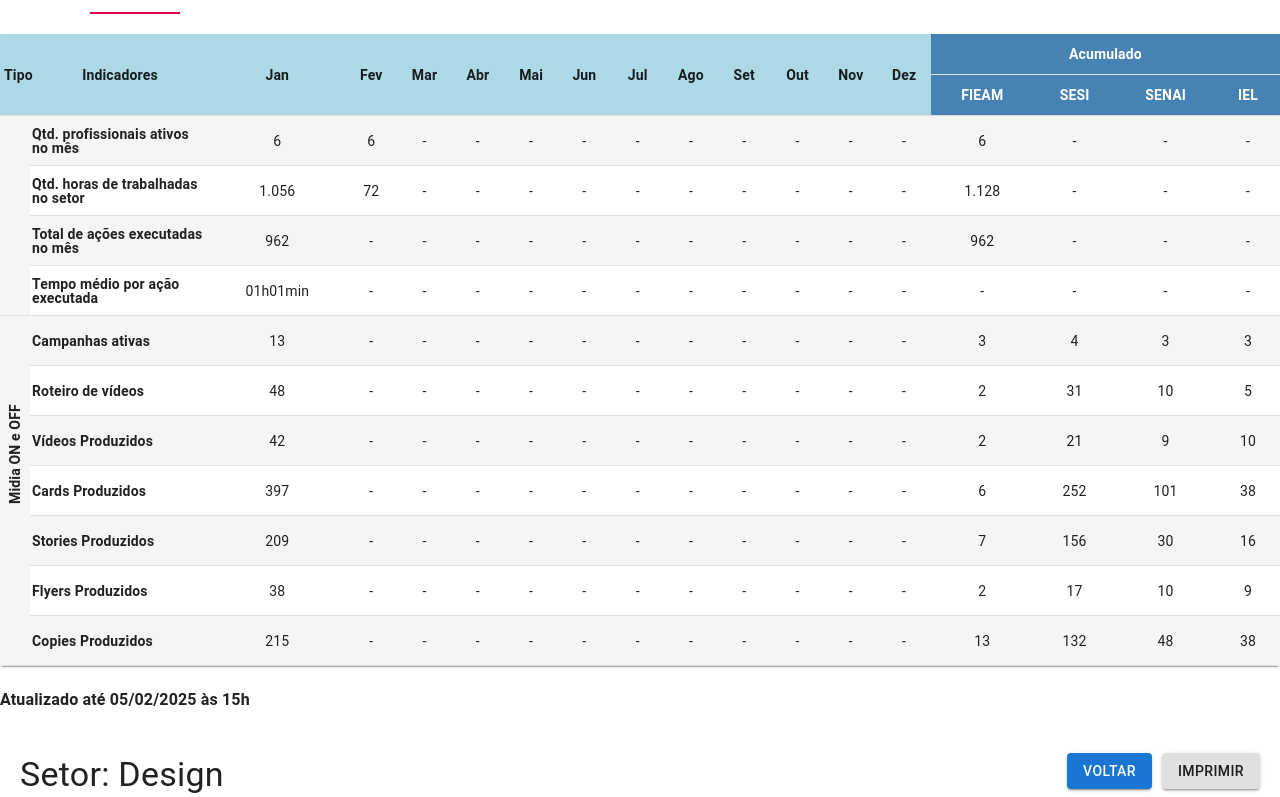
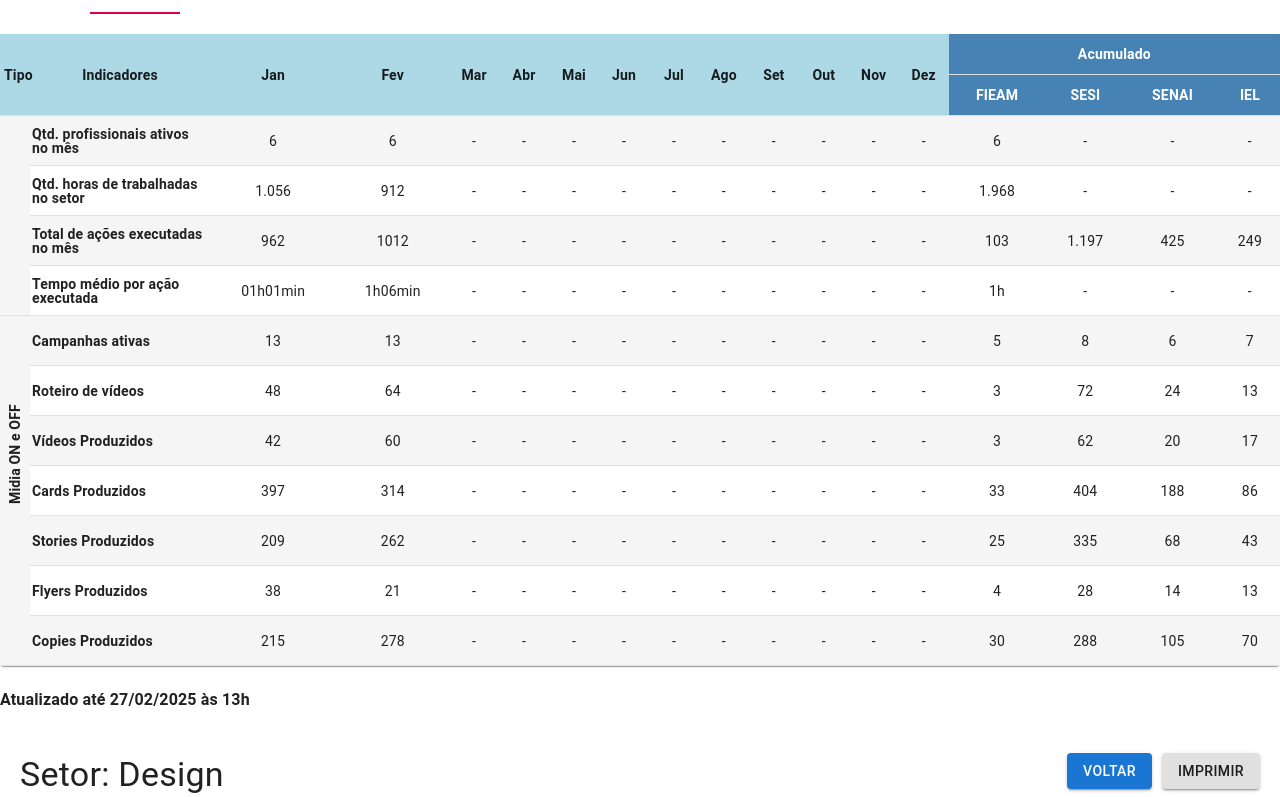
Before and after one commit to Jonathanbfb/organograma, a React (Vite) app: page /indicadores/setor/Geral in a window 1280 px wide. Shown: the part 2000-2797 px from the top of the page. Built offline with nearby package versions, Linux system fonts and the light colour scheme.

Commit message:
Atualização dos campos 27-02 Parte Final

```diff
--- a/src/pages/setores/Administracao.tsx
+++ b/src/pages/setores/Administracao.tsx
@@ -29,7 +29,7 @@ const Administracao: React.FC = () => {
     {
       "indicadores": "Qtd. profissionais ativos no mês",
       "jan": "-", "fev": "-", "mar": "-", "abr": "-", "mai": "-", "jun": "-", "jul": "-", "ago": "-", "set": "-", "out": "-", "nov": 5,"dez": 5,
-      "acumulado": { "fieam": 10, "sesi": "-", "senai": "-", "iel": "-" }
+      "acumulado": { "fieam": 5, "sesi": "-", "senai": "-", "iel": "-" }
     },
     {
       "indicadores": "Qtd. de horas trabalhadas no setor",
@@ -87,65 +87,61 @@ const Administracao: React.FC = () => {
 
     {
       "indicadores": "Qtd. profissionais ativos no mês",
-      "jan": 5, "fev": 5, "mar": "-", "abr": "-", "mai": "-", "jun": "-", "jul": "-", "ago": "-", "set": "-", "out": "-", "nov": "-",
-      "acumulado": { "fieam": 5, "sesi": "-", "senai": "-", "iel": "-" }
+      "jan": 6, "fev": 6, "mar": "-", "abr": "-", "mai": "-", "jun": "-", "jul": "-", "ago": "-", "set": "-", "out": "-", "nov": "-",
+      "acumulado": { "fieam": 6, "sesi": "-", "senai": "-", "iel": "-" }
     },
     {
       "indicadores": "Qtd. de horas trabalhadas no setor",
-      "jan": 836, "fev": "-", "mar": "-", "abr": "-", "mai": "-", "jun": "-", "jul": "-", "ago": "-", "set": "-", "out": "-", "nov": "-",
-      "acumulado": { "fieam": 836, "sesi": "-", "senai": "-", "iel": "-" }
+      "jan": "1.012", "fev": "874", "mar": "-", "abr": "-", "mai": "-", "jun": "-", "jul": "-", "ago": "-", "set": "-", "out": "-", "nov": "-",
+      "acumulado": { "fieam": "1.886", "sesi": "-", "senai": "-", "iel": "-" }
     },
     {
       "indicadores": "Total de ações executadas no mês",
-      "jan": 329, "fev": "-", "mar": "-", "abr": "-", "mai": "-", "jun": "-", "jul": "-", "ago": "-", "set": "-", "out": "-", "nov": "-",
-      "acumulado": { "fieam": 329, "sesi": "-", "senai": "-", "iel": "-" }
+      "jan": "1.924", "fev": "570", "mar": "-", "abr": "-", "mai": "-", "jun": "-", "jul": "-", "ago": "-", "set": "-", "out": "-", "nov": "-",
+      "acumulado": { "fieam": "2.474", "sesi": "-", "senai": "-", "iel": "-" }
     },
 
     {
       "indicadores": "Tempo médio por ação executada",
-      "jan": "1h57min", "fev": "-", "mar": "-", "abr": "-", "mai": "-", "jun": "-", "jul": "-", "ago": "-", "set": "-", "out": "-", "nov": "-",
+      "jan": "31min", "fev": "39min", "mar": "-", "abr": "-", "mai": "-", "jun": "-", "jul": "-", "ago": "-", "set": "-", "out": "-", "nov": "-",
       "acumulado": { "fieam": "-", "sesi": "-", "senai": "-", "iel": "-" }
     },
     {
       "indicadores": "Número de demandas de ajustes de ponto",
-      "jan": 149, "fev": "-", "mar": "-", "abr": "-", "mai": "-", "jun": "-", "jul": "-", "ago": "-", "set": "-", "out": "-", "nov": "-", "dez": "-",
-      "acumulado": { "fieam": 149, "sesi": "-", "senai": "-", "iel": "-" }
+      "jan": "149", "fev": "81", "mar": "-", "abr": "-", "mai": "-", "jun": "-", "jul": "-", "ago": "-", "set": "-", "out": "-", "nov": "-", "dez": "-",
+      "acumulado": { "fieam": "230", "sesi": "-", "senai": "-", "iel": "-" }
     },
     {
       "indicadores": "Apontamentos consolidados (% de conclusão)",
-      "jan": 11, "fev": "-", "mar": "-", "abr": "-", "mai": "-", "jun": "-", "jul": "-", "ago": "-", "set": "-", "out": "-", "nov": "-", "dez": "-",
-      "acumulado": { "fieam": 11, "sesi": "-", "senai": "-", "iel": "-" }
+      "jan": "11", "fev": "11", "mar": "-", "abr": "-", "mai": "-", "jun": "-", "jul": "-", "ago": "-", "set": "-", "out": "-", "nov": "-", "dez": "-",
+      "acumulado": { "fieam": 22, "sesi": "-", "senai": "-", "iel": "-" }
     },
     {
       "indicadores": "Número de medições",
-      "jan": 68, "fev": "-", "mar": "-", "abr": "-", "mai": "-", "jun": "-", "jul": "-", "ago": "-", "set": "-", "out": "-", "nov": "-", "dez": "-",
-      "acumulado": { "fieam": 2, "sesi": 46, "senai": 18, "iel": 2 }
+      "jan": 68, "fev": "13", "mar": "-", "abr": "-", "mai": "-", "jun": "-", "jul": "-", "ago": "-", "set": "-", "out": "-", "nov": "-", "dez": "-",
+      "acumulado": { "fieam": 3, "sesi": 52, "senai": 23, "iel": 3 }
     },
     {
       "indicadores": "Número de conferencia de notas fiscais",
-      "jan": 17, "fev": "-", "mar": "-", "abr": "-", "mai": "-", "jun": "-", "jul": "-", "ago": "-", "set": "-", "out": "-", "nov": "-", "dez": "-",
-      "acumulado": { "fieam": 17, "sesi": "-", "senai": "-", "iel": "-" }
+      "jan": "17", "fev": "19", "mar": "-", "abr": "-", "mai": "-", "jun": "-", "jul": "-", "ago": "-", "set": "-", "out": "-", "nov": "-", "dez": "-",
+      "acumulado": { "fieam": 20, "sesi": "8", "senai": "7", "iel": "1" }
     },
     {
       "indicadores": "Número de cadastros CRM/Genesis",
-      "jan": 96, "fev": "-", "mar": "-", "abr": "-", "mai": "-", "jun": "-", "jul": "-", "ago": "-", "set": "-", "out": "-", "nov": "-", "dez": "-",
-      "acumulado": { "fieam": 96, "sesi": "-", "senai": "-", "iel": "-" }
+      "jan": "1.579", "fev": "382", "mar": "-", "abr": "-", "mai": "-", "jun": "-", "jul": "-", "ago": "-", "set": "-", "out": "-", "nov": "-", "dez": "-",
+      "acumulado": { "fieam": "1.961", "sesi": "-", "senai": "-", "iel": "-" }
     },
     {
       "indicadores": "Número de contratos renovados",
-      "jan": 3, "fev": "-", "mar": "-", "abr": "-", "mai": "-", "jun": "-", "jul": "-", "ago": "-", "set": "-", "out": "-", "nov": "-", "dez": "-",
-      "acumulado": { "fieam": 3, "sesi": "-", "senai": "-", "iel": "-" }
+      "jan": "38", "fev": "21", "mar": "-", "abr": "-", "mai": "-", "jun": "-", "jul": "-", "ago": "-", "set": "-", "out": "-", "nov": "-", "dez": "-",
+      "acumulado": { "fieam": "-", "sesi": "59", "senai": "-", "iel": "-" }
     },
     {
       "indicadores": "Número de adesões",
-      "jan": 69, "fev": "-", "mar": "-", "abr": "-", "mai": "-", "jun": "-", "jul": "-", "ago": "-", "set": "-", "out": "-", "nov": "-", "dez": "-",
-      "acumulado": { "fieam": 69, "sesi": "-", "senai": "-", "iel": "-" }
+      "jan": 42, "fev": "43", "mar": "-", "abr": "-", "mai": "-", "jun": "-", "jul": "-", "ago": "-", "set": "-", "out": "-", "nov": "-", "dez": "-",
+      "acumulado": { "fieam": "-", "sesi": "31", "senai": "26", "iel": "28" }
     }
   ]
-
-
-
-
 
   const categorizeIndicator = (indicator: string): string => {
     const pagoIndicators = [
@@ -338,7 +334,7 @@ const Administracao: React.FC = () => {
           </Table>
         </TableContainer>
       </Paper>
-      <h4>Atualizado até 06/02/2025 às 14h</h4>
+      <h4>Atualizado até 27/02/2025 às 11h</h4>
     </div>
   );
 };
--- a/src/pages/setores/Comercial.tsx
+++ b/src/pages/setores/Comercial.tsx
@@ -72,7 +72,7 @@ const Comercial: React.FC = () => {
 const data2025 = [
     { "indicadores": "Qtd. profissionais ativos no mês", "jan": 10, "fev": 10, "mar": "-", "abr": "-", "mai": "-", "jun": "-", "jul": "-", "ago": "-", "set": "-", "out": "-", "nov": "-", "dez": "-", "acumulado": { "fieam": 10, "sesi": "-", "senai": "-", "iel": "-" } },
     { "indicadores": "Qtd. horas de trabalhadas no setor", "jan": "1.760", "fev": "1.360", "mar": "-", "abr": "-", "mai": "-", "jun": "-", "jul": "-", "ago": "-", "set": "-", "out": "-", "nov": "-", "dez": "-", "acumulado": { "fieam": "3.120", "sesi": "-", "senai": "-", "iel": "-" } },
-    { "indicadores": "Total de ações executadas no mês", "jan": 595, "fev": 710, "mar": "-", "abr": "-", "mai": "-", "jun": "-", "jul": "-", "ago": "-", "set": "-", "out": "-", "nov": "-", "dez": "-", "acumulado": { "fieam": "1.305", "sesi": "-", "senai": "-", "iel": "-" } },
+    { "indicadores": "Total de ações executadas no mês", "jan": 595, "fev": 710, "mar": "-", "abr": "-", "mai": "-", "jun": "-", "jul": "-", "ago": "-", "set": "-", "out": "-", "nov": "-", "dez": "-", "acumulado": { "fieam": "274", "sesi": "749", "senai": "169", "iel": "113" } },
     { "indicadores": "Tempo médio por ação executada", "jan": "2h57min", "fev": "1h54min", "mar": "-", "abr": "-", "mai": "-", "jun": "-", "jul": "-", "ago": "-", "set": "-", "out": "-", "nov": "-", "dez": "-", "acumulado": { "fieam": "2h25min", "sesi": "-", "senai": "-", "iel": "-" } },
     { "indicadores": "Nº de visitas realizadas", "jan": 173, "fev": 101, "mar": "-", "abr": "-", "mai": "-", "jun": "-", "jul": "-", "ago": "-", "set": "-", "out": "-", "nov": "-", "dez": "-", "acumulado": { "fieam": 274, "sesi": "-", "senai": "-", "iel": "-" } },
     { "indicadores": "Propostas geradas - Qtd", "jan": 205, "fev": 200, "mar": "-", "abr": "-", "mai": "-", "jun": "-", "jul": "-", "ago": "-", "set": "-", "out": "-", "nov": "-", "dez": "-", "acumulado": { "fieam": "-", "sesi": 229, "senai": 91, "iel": 85 } },
--- a/src/pages/setores/Marketing.tsx
+++ b/src/pages/setores/Marketing.tsx
@@ -25,7 +25,6 @@ const Marketing: React.FC = () => {
     { indicadores: "Qtd. horas de trabalhadas no setor", jan: "-", fev: "-", mar: "-", abr: "-", mai: "-", jun: "-", jul: "-", ago: "-", set: "-", out: "-", nov: 960,dez: 816, acumulado: { fieam: 1.776, sesi: "-", senai: "-", iel: "-" } },
     { indicadores: "Total de ações executadas no mês", jan: "-", fev: "-", mar: "-", abr: "-", mai: "-", jun: "-", jul: "-", ago: "-", set: "-", out: "-", nov: 495,dez: "-", acumulado: { fieam: 495, sesi: "-", senai: "-", iel: "-" } },
     { indicadores: "Tempo médio por ação executada", jan: "-", fev: "-", mar: "-", abr: "-", mai: "-", jun: "-", jul: "-", ago: "-", set: "-", out: "-", nov: "1h55min",dez: "-", acumulado: { fieam: "-", sesi: "-", senai: "-", iel: "-" }, },
-
     { indicadores: "Campanhas ativas", jan: "-", fev: "-", mar: "-", abr: "-", mai: "-", jun: "-", jul: "-", ago: "-", set: "-", out: "-", nov: "12", dez: "-", acumulado: { fieam: 2, sesi: 4, senai: 3, iel: 3 } },
     { indicadores: "Roteiro de vídeos", jan: "-", fev: "-", mar: "-", abr: "-", mai: "-", jun: "-", jul: "-", ago: "-", set: "-", out: "-", nov: 31,dez: "-", acumulado: { fieam: 1, sesi: 25, senai: 3, iel: 2 } },
     { indicadores: "Vídeos Produzidos", jan: "-", fev: "-", mar: "-", abr: "-", mai: "-", jun: "-", jul: "-", ago: "-", set: "-", out: "-", nov: 31,dez: "-", acumulado: { fieam: 1, sesi: 25, senai: 3, iel: 2 } },
@@ -37,16 +36,16 @@ const Marketing: React.FC = () => {
 
   const data2025 = [
     { indicadores: "Qtd. profissionais ativos no mês", jan: 6, fev: 6, mar: "-", abr: "-", mai: "-", jun: "-", jul: "-", ago: "-", set: "-", out: "-", nov: "-", dez: "-", acumulado: { fieam: 6, sesi: "-", senai: "-", iel: "-" } },
-    { indicadores: "Qtd. horas de trabalhadas no setor", jan: 1.056, fev: 72, mar: "-", abr: "-", mai: "-", jun: "-", jul: "-", ago: "-", set: "-", out: "-", nov: "-",dez: "-", acumulado: { fieam: 1.128, sesi: "-", senai: "-", iel: "-" } },
-    { indicadores: "Total de ações executadas no mês", jan: 962, fev: "-", mar: "-", abr: "-", mai: "-", jun: "-", jul: "-", ago: "-", set: "-", out: "-", nov: "-",dez: "-", acumulado: { fieam: 962, sesi: "-", senai: "-", iel: "-" } },
-    { indicadores: "Tempo médio por ação executada", jan: "01h01min", fev: "-", mar: "-", abr: "-", mai: "-", jun: "-", jul: "-", ago: "-", set: "-", out: "-", nov: "-",dez: "-", acumulado: { fieam: "-", sesi: "-", senai: "-", iel: "-" }, },
-    { indicadores: "Campanhas ativas", jan: 13, fev: "-", mar: "-", abr: "-", mai: "-", jun: "-", jul: "-", ago: "-", set: "-", out: "-", nov: "-", dez: "-", acumulado: { fieam: 3, sesi: 4, senai: 3, iel: 3 } },
-    { indicadores: "Roteiro de vídeos", jan: 48, fev: "-", mar: "-", abr: "-", mai: "-", jun: "-", jul: "-", ago: "-", set: "-", out: "-", nov: "-",dez: "-", acumulado: { fieam: 2, sesi: 31, senai: 10, iel:  5} },
-    { indicadores: "Vídeos Produzidos", jan: 42, fev: "-", mar: "-", abr: "-", mai: "-", jun: "-", jul: "-", ago: "-", set: "-", out: "-", nov: "-",dez: "-", acumulado: { fieam: 2, sesi: 21, senai: 9, iel: 10 } },
-    { indicadores: "Cards Produzidos", jan: 397, fev: "-", mar: "-", abr: "-", mai: "-", jun: "-", jul: "-", ago: "-", set: "-", out: "-", nov: "-",dez: "-", acumulado: { fieam: 6, sesi: 252, senai: 101, iel: 38 }, },
-    { indicadores: "Stories Produzidos", jan: 209, fev: "-", mar: "-", abr: "-", mai: "-", jun: "-", jul: "-", ago: "-", set: "-", out: "-", nov:"-", dez: "-", acumulado: { fieam: 7, sesi: 156, senai: 30, iel: 16 }, },
-    { indicadores: "Flyers Produzidos", jan: 38, fev: "-", mar: "-", abr: "-", mai: "-", jun: "-", jul: "-", ago: "-", set: "-", out: "-", nov: "-" ,dez: "-", acumulado: { fieam: 2, sesi: 17, senai: 10, iel: 9 } ,},
-    { indicadores: "Copies Produzidos", jan: 215, fev: "-", mar: "-", abr: "-", mai: "-", jun: "-", jul: "-", ago: "-", set: "-", out: "-", nov: "-",dez: "-", acumulado: { fieam: 13, sesi: 132, senai: 48, iel: 38 } },
+    { indicadores: "Qtd. horas de trabalhadas no setor", jan: 1.056, fev: 912, mar: "-", abr: "-", mai: "-", jun: "-", jul: "-", ago: "-", set: "-", out: "-", nov: "-",dez: "-", acumulado: { fieam: 1.968, sesi: "-", senai: "-", iel: "-" } },
+    { indicadores: "Total de ações executadas no mês", jan: 962, fev: "1012", mar: "-", abr: "-", mai: "-", jun: "-", jul: "-", ago: "-", set: "-", out: "-", nov: "-",dez: "-", acumulado: { fieam: "103", sesi: "1.197", senai: "425", iel: "249" } },
+    { indicadores: "Tempo médio por ação executada", jan: "01h01min", fev: "1h06min", mar: "-", abr: "-", mai: "-", jun: "-", jul: "-", ago: "-", set: "-", out: "-", nov: "-",dez: "-", acumulado: { fieam: "1h", sesi: "-", senai: "-", iel: "-" }, },
+    { indicadores: "Campanhas ativas", jan: "13", fev: "13", mar: "-", abr: "-", mai: "-", jun: "-", jul: "-", ago: "-", set: "-", out: "-", nov: "-", dez: "-", acumulado: { fieam: 5, sesi: 8, senai: 6, iel: 7 } },
+    { indicadores: "Roteiro de vídeos", jan: 48, fev: "64", mar: "-", abr: "-", mai: "-", jun: "-", jul: "-", ago: "-", set: "-", out: "-", nov: "-",dez: "-", acumulado: { fieam: 3, sesi: 72, senai: 24, iel:  13} },
+    { indicadores: "Vídeos Produzidos", jan: 42, fev: "60", mar: "-", abr: "-", mai: "-", jun: "-", jul: "-", ago: "-", set: "-", out: "-", nov: "-",dez: "-", acumulado: { fieam: 3, sesi: 62, senai: 20, iel: 17 } },
+    { indicadores: "Cards Produzidos", jan: 397, fev: "314", mar: "-", abr: "-", mai: "-", jun: "-", jul: "-", ago: "-", set: "-", out: "-", nov: "-",dez: "-", acumulado: { fieam: 33, sesi: 404, senai: 188, iel: 86 }, },
+    { indicadores: "Stories Produzidos", jan: 209, fev: "262", mar: "-", abr: "-", mai: "-", jun: "-", jul: "-", ago: "-", set: "-", out: "-", nov:"-", dez: "-", acumulado: { fieam: 25, sesi: 335, senai: 68, iel: 43 }, },
+    { indicadores: "Flyers Produzidos", jan: 38, fev: "21", mar: "-", abr: "-", mai: "-", jun: "-", jul: "-", ago: "-", set: "-", out: "-", nov: "-" ,dez: "-", acumulado: { fieam: 4, sesi: 28, senai: 14, iel: 13 } ,},
+    { indicadores: "Copies Produzidos", jan: 215, fev: "278", mar: "-", abr: "-", mai: "-", jun: "-", jul: "-", ago: "-", set: "-", out: "-", nov: "-",dez: "-", acumulado: { fieam: 30, sesi: 288, senai: 105, iel: 70 } },
   ];
 
   const categorizeIndicator = (indicator: string): string => {
@@ -290,7 +289,7 @@ Tipo
           </Table>
         </TableContainer>
       </Paper>
-      <h4>Atualizado até 05/02/2025 às 15h</h4>
+      <h4>Atualizado até 27/02/2025 às 13h</h4>
     </div>
   );
 };
--- a/src/pages/setores/RedesSociais.tsx
+++ b/src/pages/setores/RedesSociais.tsx
@@ -144,13 +144,13 @@ const RedesSociais: React.FC = () => {
   const data2025 = [
     {
       "indicadores": "Qtd. profissionais ativos no mês",
-      "jan": 3, "fev": "-", "mar": "-", "abr": "-", "mai": "-", "jun": "-", "jul": "-", "ago": "-", "set": "-", "out": "-", "nov": "-",
+      "jan": 3, "fev": "3", "mar": "-", "abr": "-", "mai": "-", "jun": "-", "jul": "-", "ago": "-", "set": "-", "out": "-", "nov": "-",
       "acumulado": { "fieam": 3, "sesi": "-", "senai": "-", "iel": "-" }
     },
     {
       "indicadores": "Qtd. de horas trabalhadas no setor",
-      "jan": 408, "fev": "-", "mar": "-", "abr": "-", "mai": "-", "jun": "-", "jul": "-", "ago": "-", "set": "-", "out": "-", "nov": "-",
-      "acumulado": { "fieam": 408, "sesi": "-", "senai": "-", "iel": "-" }
+      "jan": 528, "fev": "456", "mar": "-", "abr": "-", "mai": "-", "jun": "-", "jul": "-", "ago": "-", "set": "-", "out": "-", "nov": "-",
+      "acumulado": { "fieam":984, "sesi": "-", "senai": "-", "iel": "-" }
     },
     {
       "indicadores": "Total de ações executadas no mês",
@@ -170,30 +170,30 @@ const RedesSociais: React.FC = () => {
     },
     {
       "indicadores": "Alcance total",
-      "jan": 785.706, "fev": "-", "mar": "-", "abr": "-", "mai": "-", "jun": "-", "jul": "-", "ago": "-", "set": "-", "out": "-", "nov": "-",
-      "acumulado": { "fieam": 39.500, "sesi": 387.410, "senai": 214.582, "iel": 144.214
+      "jan": "918.090", "fev": "1.132.613", "mar": "-", "abr": "-", "mai": "-", "jun": "-", "jul": "-", "ago": "-", "set": "-", "out": "-", "nov": "-",
+      "acumulado": { "fieam": "79.718", "sesi": "852.574", "senai": "800.310", "iel": "318.101"
       }
     },
     {
       "indicadores": "Impressões (ADS)",
-      "jan": "1.563.641", "fev": "-", "mar": "-", "abr": "-", "mai": "-", "jun": "-", "jul": "-", "ago": "-", "set": "-", "out": "-", "nov": "-",
-      "acumulado": { "fieam": 41.200, "sesi": 697.581, "senai": 623.601, "iel": 201.259
+      "jan": "1.563.641", "fev": "3.384.256", "mar": "-", "abr": "-", "mai": "-", "jun": "-", "jul": "-", "ago": "-", "set": "-", "out": "-", "nov": "-",
+      "acumulado": { "fieam": 41.200, "sesi": "1.811.868", "senai": "2.676.378", "iel": "418.451"
       }
     },
     {
       "indicadores": "Cliques no anúncio",
-      "jan": 17.214, "fev": "-", "mar": "-", "abr": "-", "mai": "-", "jun": "-", "jul": "-", "ago": "-", "set": "-", "out": "-", "nov": "-",
-      "acumulado": { "fieam": 30, "sesi": 8.961, "senai": 7.930, "iel": 293 }
+      "jan": 17.214, "fev": "23.760", "mar": "-", "abr": "-", "mai": "-", "jun": "-", "jul": "-", "ago": "-", "set": "-", "out": "-", "nov": "-",
+      "acumulado": { "fieam": 30, "sesi": "27.606", "senai": "38.714", "iel": "4.624" }
     },
     {
       "indicadores": "CTR (Click-Through Rate)",
-      "jan": 186, "fev": "-", "mar": "-", "abr": "-", "mai": "-", "jun": "-", "jul": "-", "ago": "-", "set": "-", "out": "-", "nov": "-",
+      "jan": "186", "fev": "4.22", "mar": "-", "abr": "-", "mai": "-", "jun": "-", "jul": "-", "ago": "-", "set": "-", "out": "-", "nov": "-",
       "acumulado": { "fieam": 89, "sesi": 1.06, "senai": 1.09, "iel": 97 }
     },
     {
       "indicadores": "CPC (Custo por Clique)",
-      "jan": "2.97", "fev": "-", "mar": "-", "abr": "-", "mai": "-", "jun": "-", "jul": "-", "ago": "-", "set": "-", "out": "-", "nov": "-",
-      "acumulado": { "fieam": 0.3, "sesi": 0.9, "senai": 0.9, "iel": 0.87 }
+      "jan": "2.97", "fev": "1.52", "mar": "-", "abr": "-", "mai": "-", "jun": "-", "jul": "-", "ago": "-", "set": "-", "out": "-", "nov": "-",
+      "acumulado": { "fieam": 0.3, "sesi": "1,38", "senai": "1,47", "iel": "1,34" }
     },
     {
       "indicadores": "COM (Custo por Mil Impressões)",
```
Also changed, not shown: src/pages/setores/components/Sidebar.tsx (+6 -6 lines).
